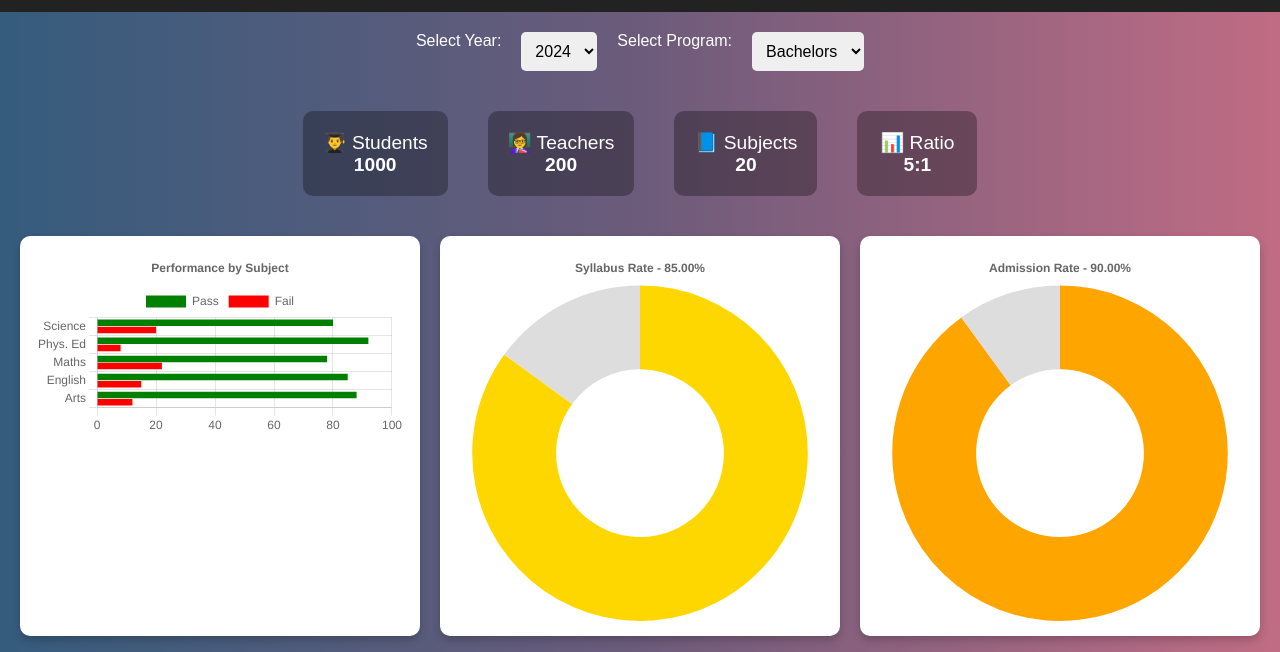
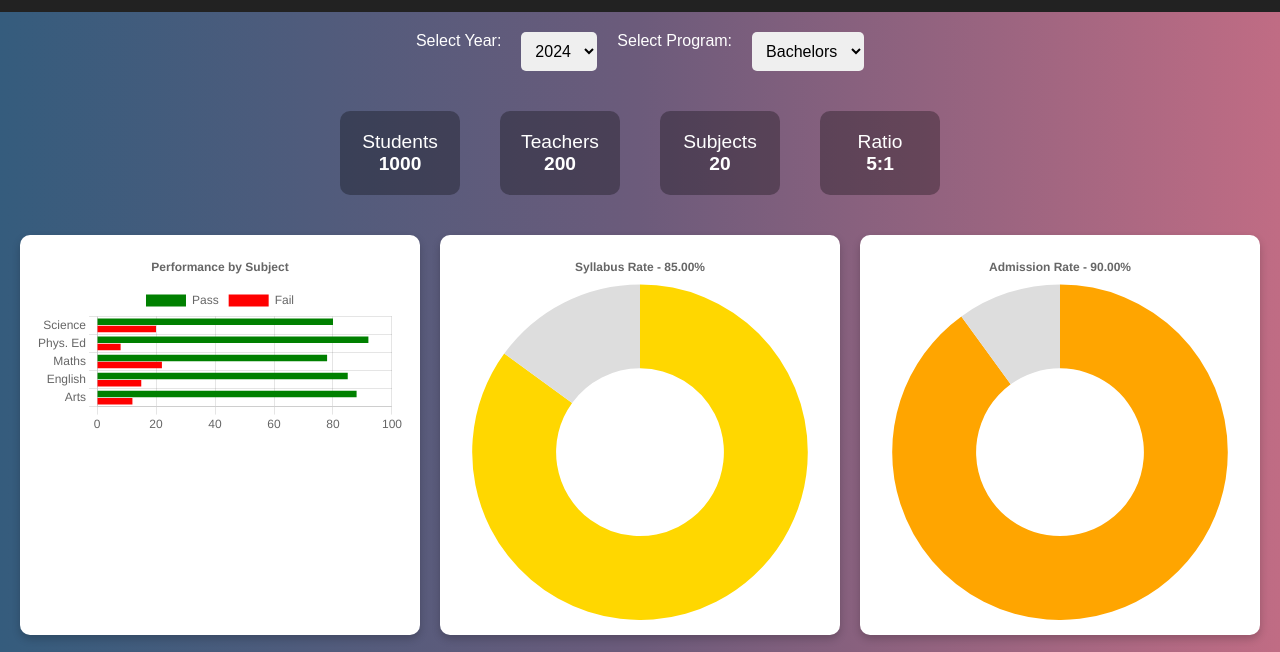
Before and after one commit to niharikamalyala/digicore-university-website, a plain HTML site: page analytics.html in a window 1280 px wide. Shown: the part 55-707 px from the top of the page. Drawn offline with nearby package versions, Linux system fonts and the light colour scheme.

Commit message:
Update after recent changes

```diff
--- a/analytics.html
+++ b/analytics.html
@@ -113,10 +113,10 @@
   </div>
 
   <div class="summary-tiles">
-    <div class="tile">👨‍🎓 Students<br><strong>1000</strong></div>
-    <div class="tile">👩‍🏫 Teachers<br><strong>200</strong></div>
-    <div class="tile">📘 Subjects<br><strong>20</strong></div>
-    <div class="tile">📊 Ratio<br><strong>5:1</strong></div>
+    <div class="tile"> Students<br><strong>1000</strong></div>
+    <div class="tile"> Teachers<br><strong>200</strong></div>
+    <div class="tile"> Subjects<br><strong>20</strong></div>
+    <div class="tile"> Ratio<br><strong>5:1</strong></div>
   </div>
 
 
```
Also changed, not shown: contact.html (+0 -4 lines), 1 other file.
